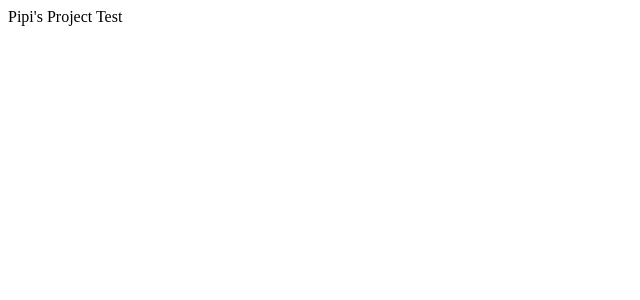
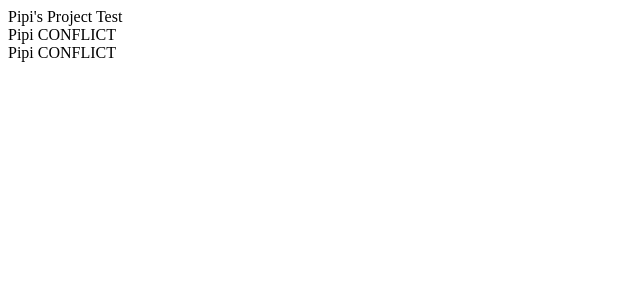
Before and after one commit to ligatordaniel/pipisproject, an Angular app: page / in a window 1280 px wide. Shown: the top 300 px of the page, without its empty margins (0-640 px from the left). Built offline with nearby package versions, Linux system fonts and the light colour scheme.

Commit message:
:construction: attempting CONFLICT

```diff
--- a/src/app/app.component.html
+++ b/src/app/app.component.html
@@ -1,3 +1,5 @@
 <div>Pipi's Project Test</div>
+<div>Pipi CONFLICT</div>
+<div>Pipi CONFLICT</div>
 
 <router-outlet></router-outlet>
```
